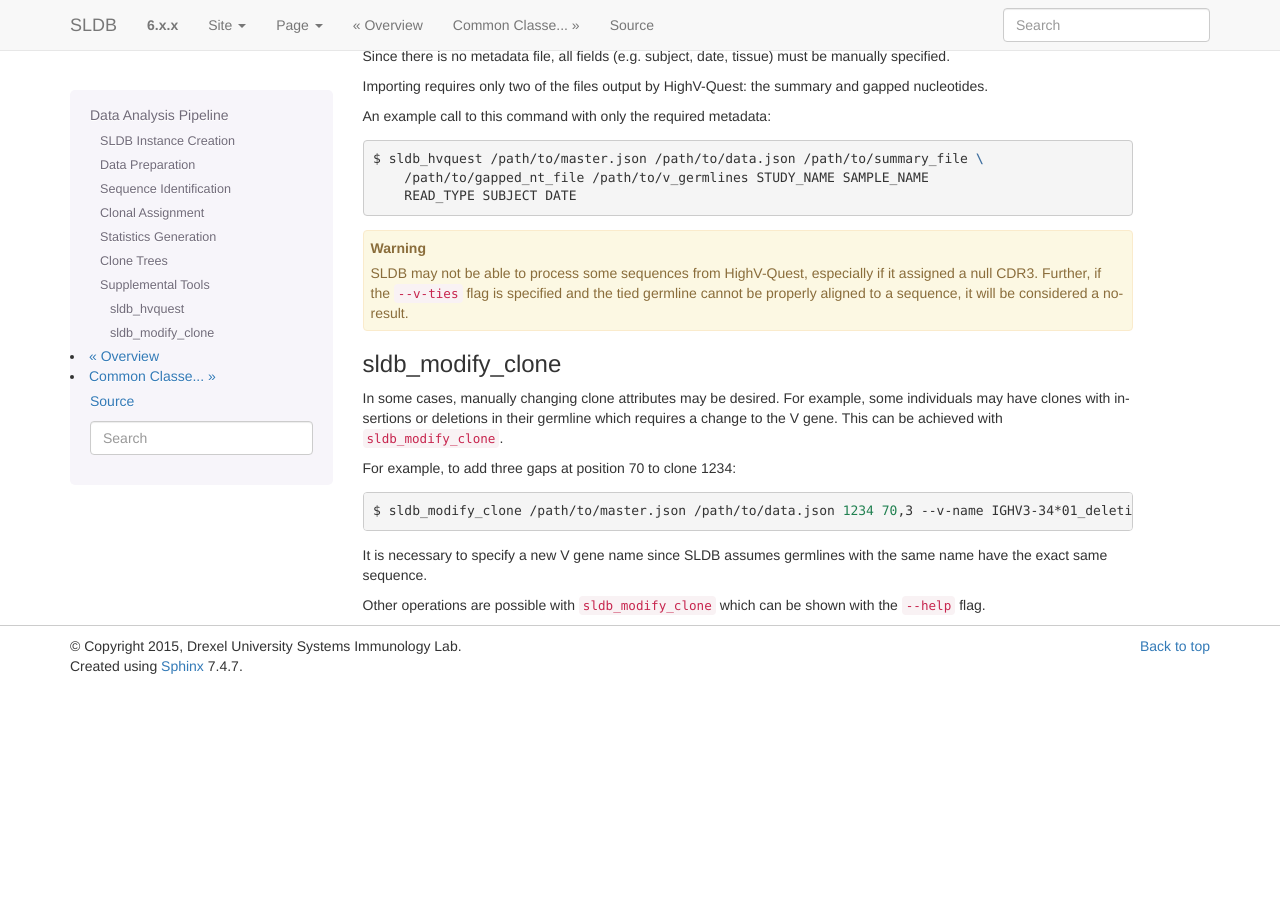
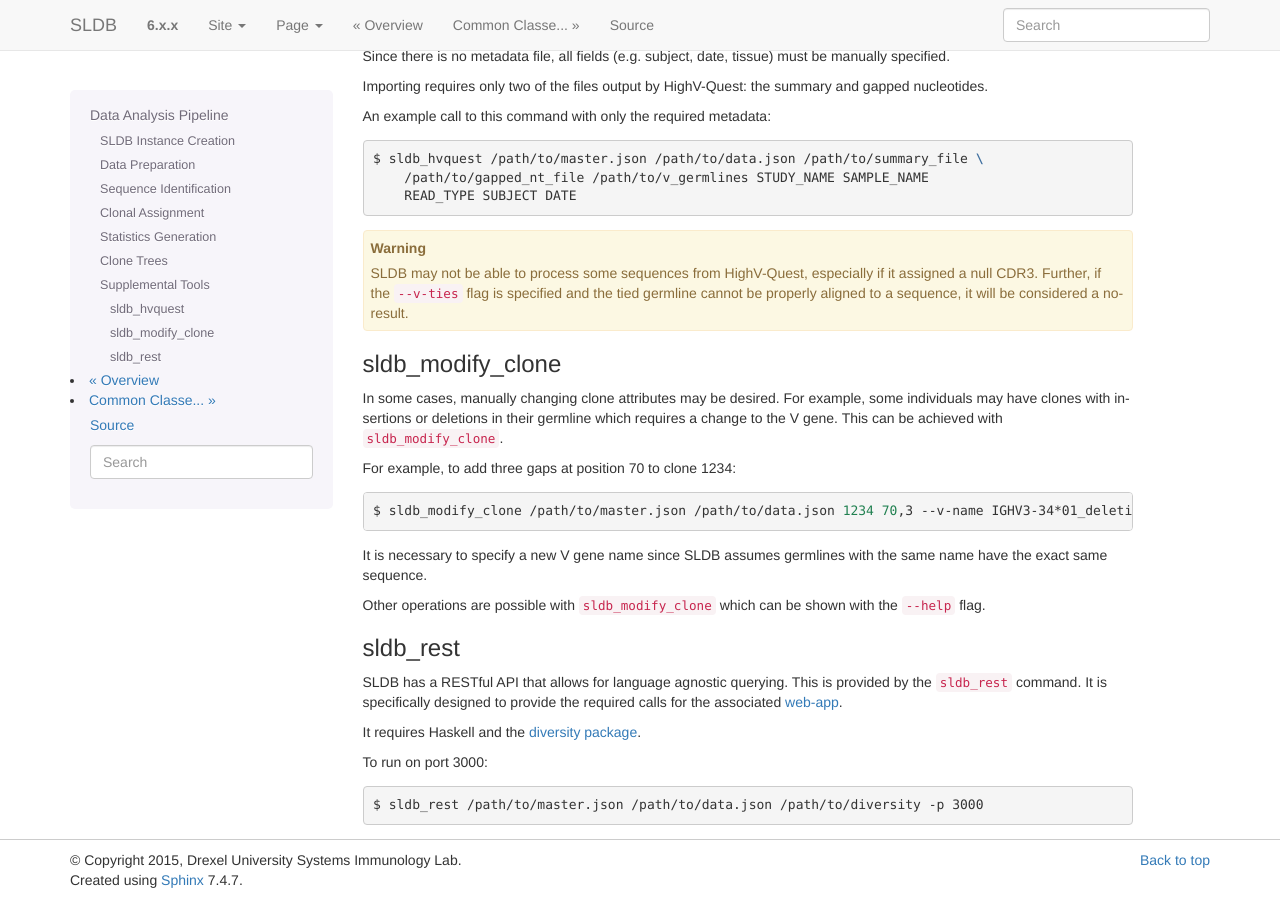
Before and after one commit to arosenfeld/immunedb, a Sphinx documentation site: the page built from docs/pipeline.rst, in a window 1280 px wide and 900 px high, scrolled down 3336 px. Built offline with Sphinx 7.4.7, drawn with Linux system fonts in a browser that asks for light colours; nearby versions of some CDN libraries; library files that are not in the unit come from our copies; before the commit the page ends 4022 px from its top, so only the background shows below that.

Commit message:
documenation

```diff
--- a/docs/pipeline.rst
+++ b/docs/pipeline.rst
@@ -264,3 +266,19 @@ the same name have the exact same sequence.
 
 Other operations are possible with ``sldb_modify_clone`` which can be shown with
 the ``--help`` flag.
+
+sldb_rest
+^^^^^^^^^
+SLDB has a RESTful API that allows for language agnostic querying.  This is
+provided by the ``sldb_rest`` command.  It is specifically designed to provide
+the required calls for the associated `web-app
+<https://github.com/arosenfeld/simlab-web-database>`_.
+
+It requires Haskell and the `diversity package
+<https://hackage.haskell.org/package/diversity>`_.
+
+To run on port 3000:
+
+.. code-block::
+
+    $ sldb_rest /path/to/master.json /path/to/data.json /path/to/diversity -p 3000
```
Also changed, not shown: other parts of docs/pipeline.rst (+2 -0 lines), docs/overview.rst (+8 -0 lines).
